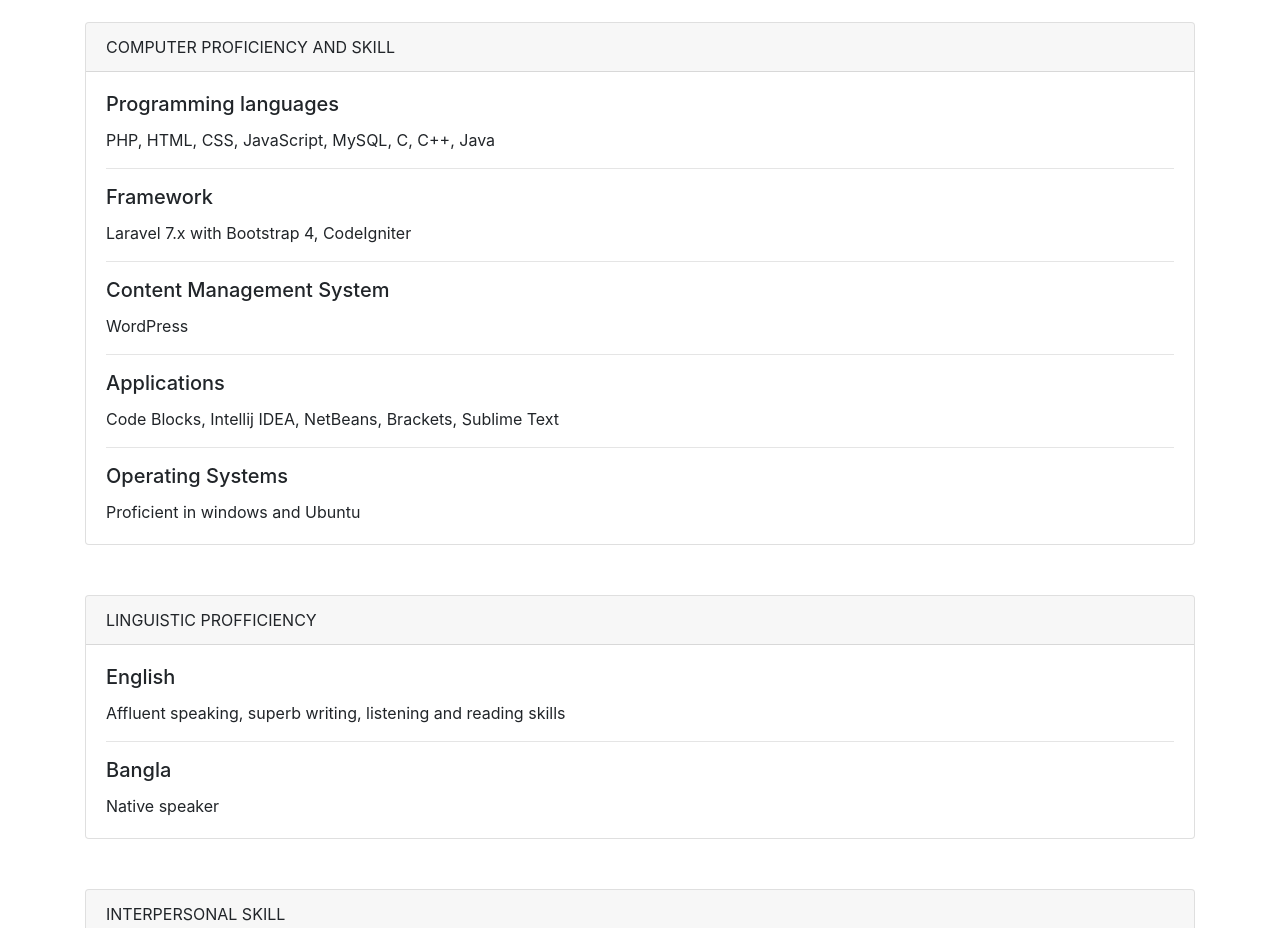
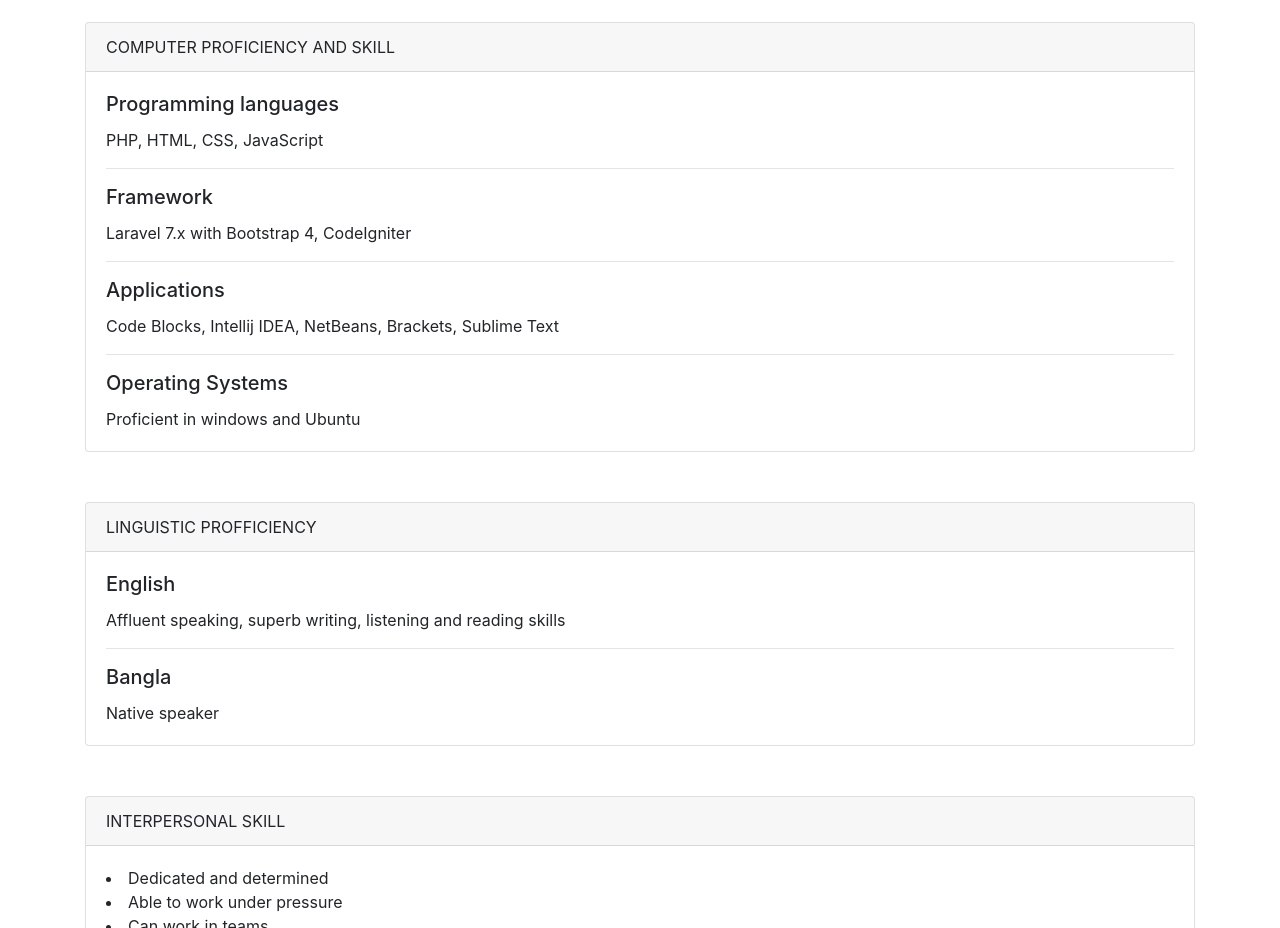
Before and after one commit to Safi289/portfolio, a plain HTML site: page index.html in a window 1280 px wide. Shown: the part 4280-5208 px from the top of the page. Drawn offline with nearby package versions, Linux system fonts and the light colour scheme.

Commit message:
Update index.html

```diff
--- a/index.html
+++ b/index.html
@@ -222,15 +222,12 @@
   </div>
   <div class="card-body">
     <h5 class="card-title">Programming languages</h5>
-    <p class="card-text">PHP, HTML, CSS, JavaScript, MySQL, C, C++, Java</p>
+    <p class="card-text">PHP, HTML, CSS, JavaScript</p>
       <hr>
        <h5 class="card-title">Framework</h5>
     <p class="card-text">Laravel 7.x with Bootstrap 4, CodeIgniter</p>
       <hr>
 
-     <h5 class="card-title">Content Management System</h5>
-    <p class="card-text">WordPress</p>
-      <hr>
        <h5 class="card-title">Applications</h5>
     <p class="card-text">Code Blocks, Intellij IDEA, NetBeans, Brackets, Sublime Text</p>
       <hr>
```
